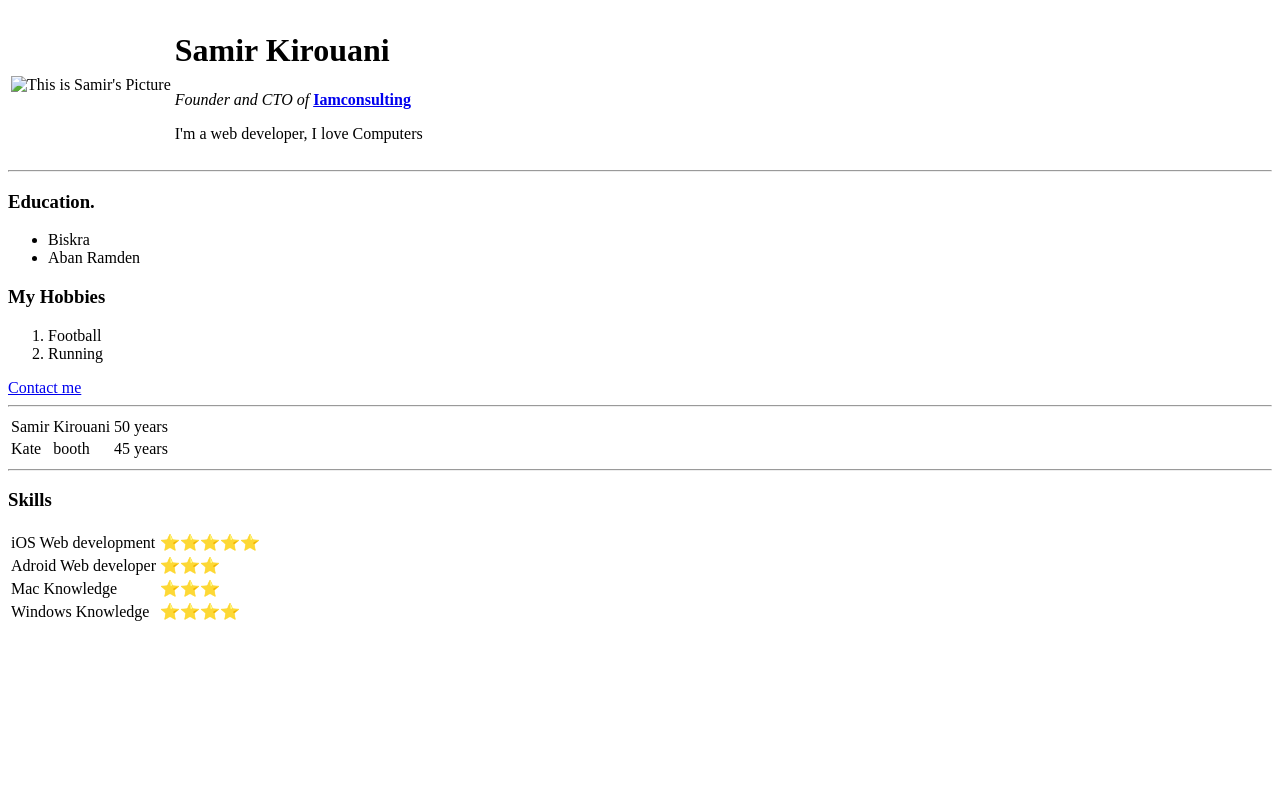
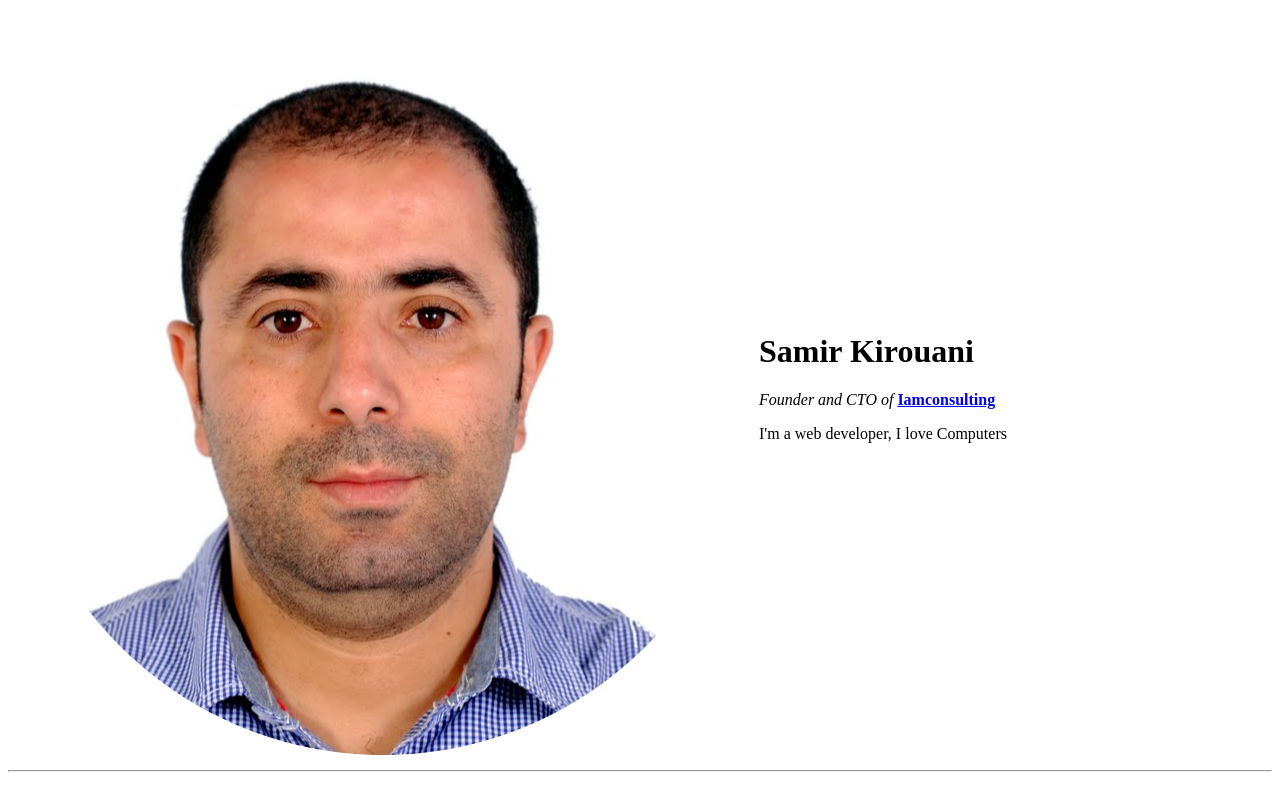
Before and after one commit to skirouani/CV, a plain HTML site: page index.html in a window 1280 px wide. Shown: the top 788 px of the page. Drawn offline with Linux system fonts and the light colour scheme; the site is published under a folder, as on GitHub Pages, so addresses that start at the root find nothing.

Commit message:
Update index.html

```diff
--- a/index.html
+++ b/index.html
@@ -9,7 +9,7 @@
 <body>
   <table>
     <tr>
-      <td><img src="/images/Samir.png" alt="This is Samir's Picture" sizes="300px 200px"></td>
+      <td><img src="images/Samir.png" alt="This is Samir's Picture" sizes="300px 200px"></td>
       <td>
         <h1>Samir Kirouani</h1>
         <p><em>Founder and CTO of</em><strong> <a href="http://www.google.com">Iamconsulting</a></strong></p>
```
